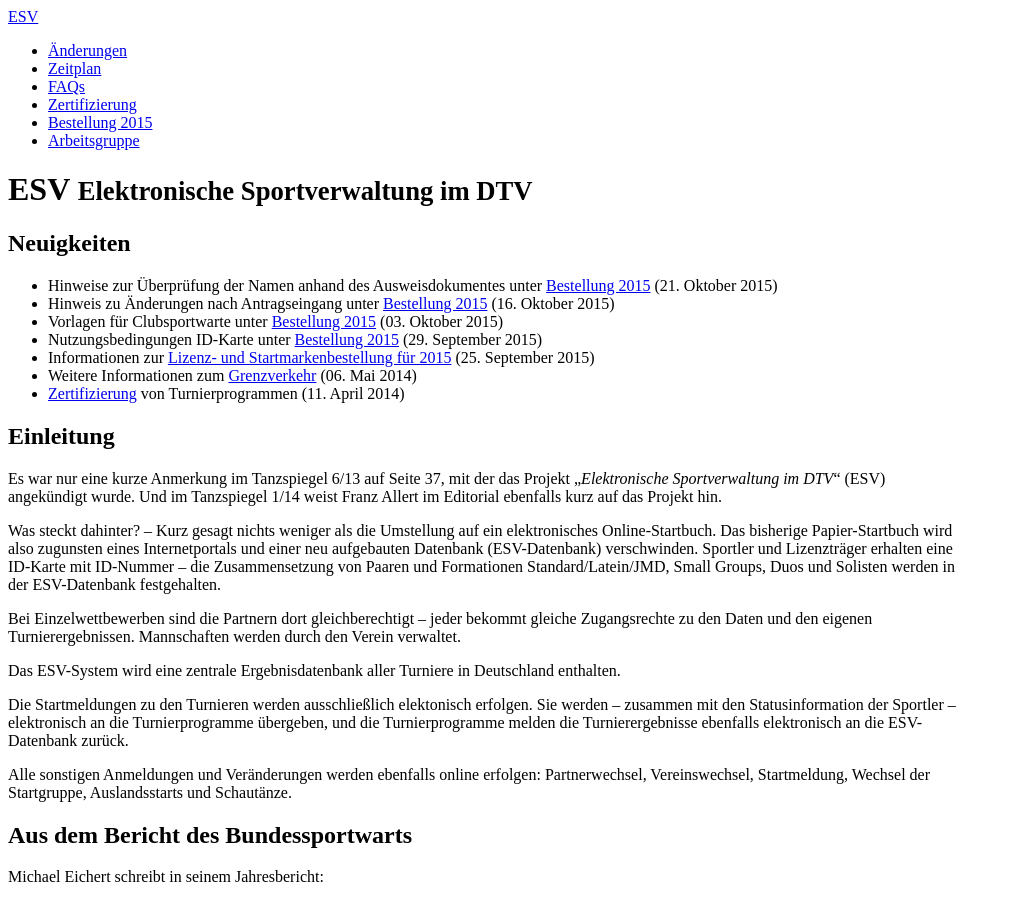
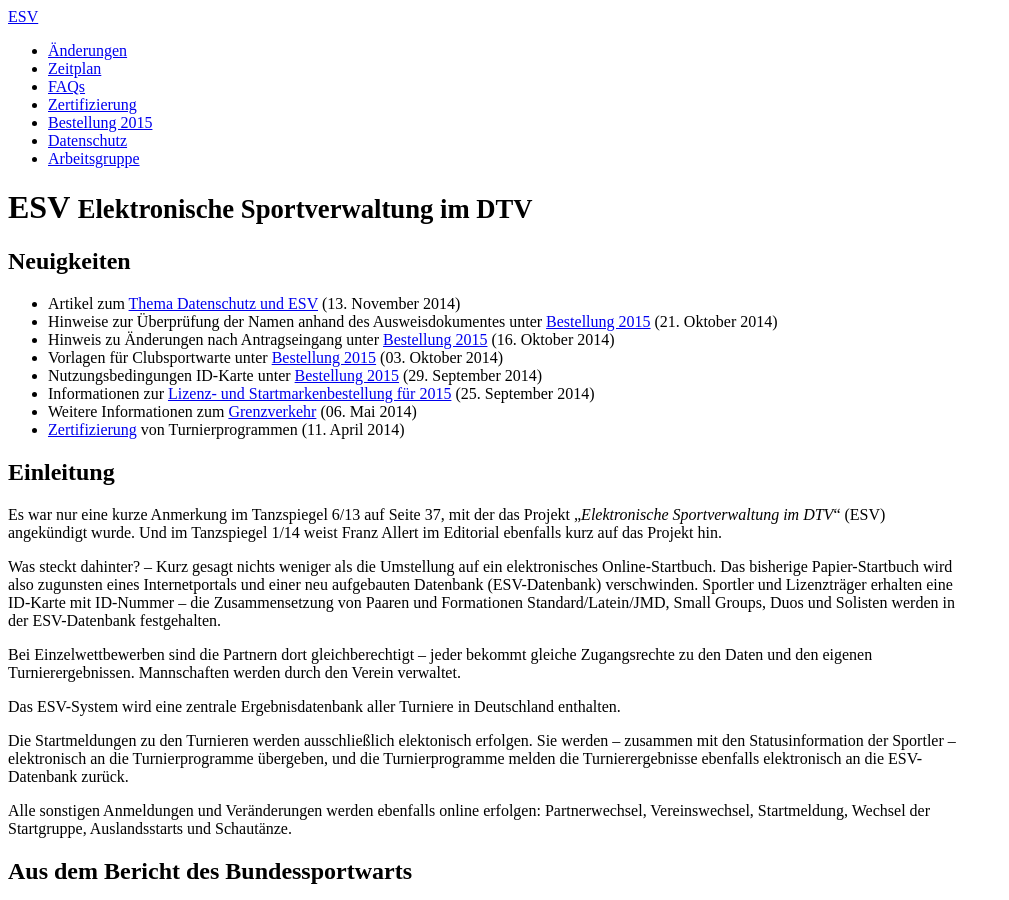
Before and after one commit to tanzsport/esv-faq, a Jekyll site: the page built from index.md, in a window 1280 px wide and 900 px high. Shown: the whole window, without its empty margins (0-1009 px from the left). Built offline with Jekyll 4.4.1, drawn with Linux system fonts in a browser that asks for light colours; comment, search, counter and statistics services are not loaded.

Commit message:
Artikel zum Thema Datenschutz.

```diff
--- a/index.md
+++ b/index.md
@@ -8,11 +8,12 @@
 
 ## Neuigkeiten ##
 
-* Hinweise zur Überprüfung der Namen anhand des Ausweisdokumentes unter [Bestellung 2015](esv/bestellung2015.html#namensberprfung-mit-hilfe-des-ausweisdokumentes) (21. Oktober 2015)
-* Hinweis zu Änderungen nach Antragseingang unter [Bestellung 2015](esv/bestellung2015.html#nderungen-nach-antragserfassung) (16. Oktober 2015)
-* Vorlagen für Clubsportwarte unter [Bestellung 2015](esv/bestellung2015.html) (03. Oktober 2015)
-* Nutzungsbedingungen ID-Karte unter [Bestellung 2015](esv/bestellung2015.html) (29. September 2015)
-* Informationen zur [Lizenz- und Startmarkenbestellung für 2015](esv/bestellung2015.html) (25. September 2015)
+* Artikel zum [Thema Datenschutz und ESV](esv/datenschutz.html) (13. November 2014)
+* Hinweise zur Überprüfung der Namen anhand des Ausweisdokumentes unter [Bestellung 2015](esv/bestellung2015.html#namensberprfung-mit-hilfe-des-ausweisdokumentes) (21. Oktober 2014)
+* Hinweis zu Änderungen nach Antragseingang unter [Bestellung 2015](esv/bestellung2015.html#nderungen-nach-antragserfassung) (16. Oktober 2014)
+* Vorlagen für Clubsportwarte unter [Bestellung 2015](esv/bestellung2015.html) (03. Oktober 2014)
+* Nutzungsbedingungen ID-Karte unter [Bestellung 2015](esv/bestellung2015.html) (29. September 2014)
+* Informationen zur [Lizenz- und Startmarkenbestellung für 2015](esv/bestellung2015.html) (25. September 2014)
 * Weitere Informationen zum [Grenzverkehr](esv/faq.html#grenzverkehr) (06. Mai 2014)
 * [Zertifizierung](esv/zertifizierung.html) von Turnierprogrammen (11. April 2014)
 
```
Also changed, not shown: esv/06-datenschutz.md (added, +21 -0 lines).
